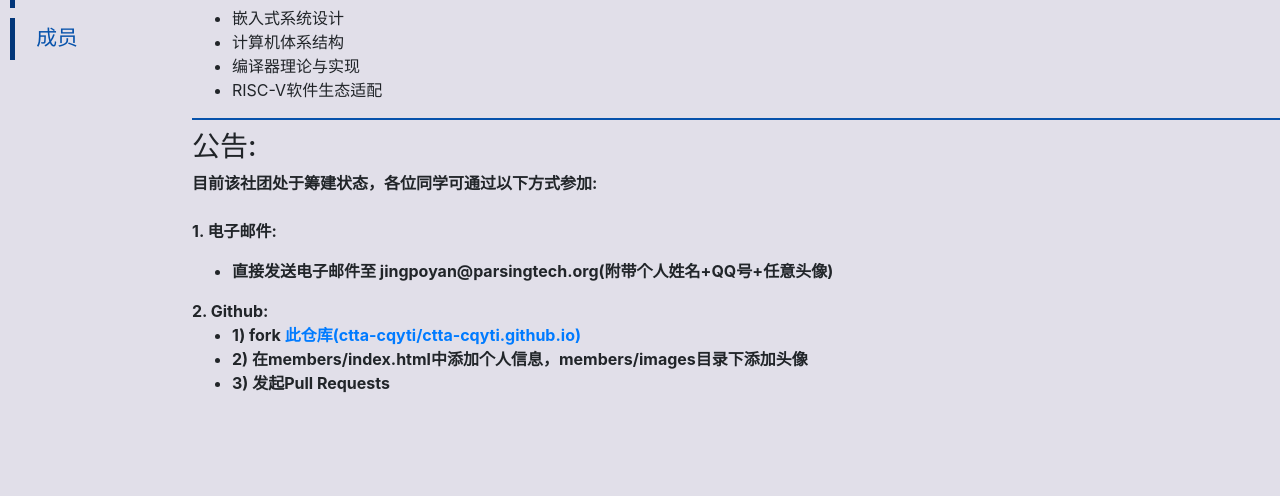
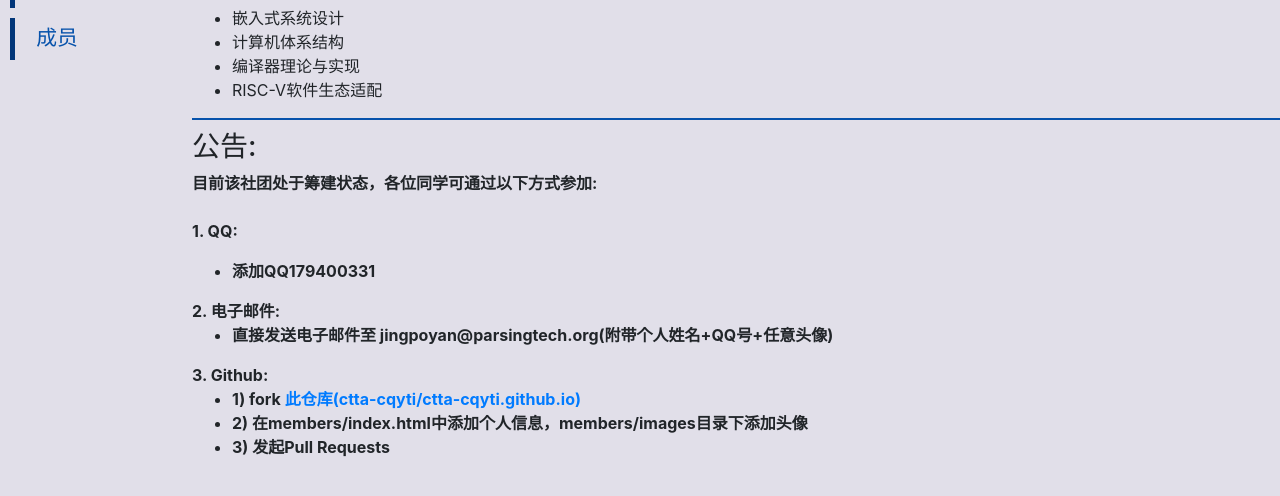
Before and after one commit to wjl110/ctta-cqyti.github.io, a plain HTML site: page index.html in a window 1280 px wide. Shown: the part 144-640 px from the top of the page. Drawn offline with Linux system fonts and the light colour scheme.

Commit message:
added QQ

```diff
--- a/index.html
+++ b/index.html
@@ -52,12 +52,18 @@
                         <b>目前该社团处于筹建状态，各位同学可通过以下方式参加:</b>
                         <br>
                         <br>
-                        <b>1. 电子邮件:
+                        <b>1. QQ:
+                            <ul>
+                                <li>添加QQ179400331</li>
+                            </ul>
+                        </b>
+
+                        <b>2. 电子邮件:
                             <ul>
                                 <li>直接发送电子邮件至 jingpoyan@parsingtech.org(附带个人姓名+QQ号+任意头像)</li>
                             </ul>
                         </b>
-                        <b>2. Github:
+                        <b>3. Github:
                             <ul>
                                 <li>1)
                                     fork <a
```
